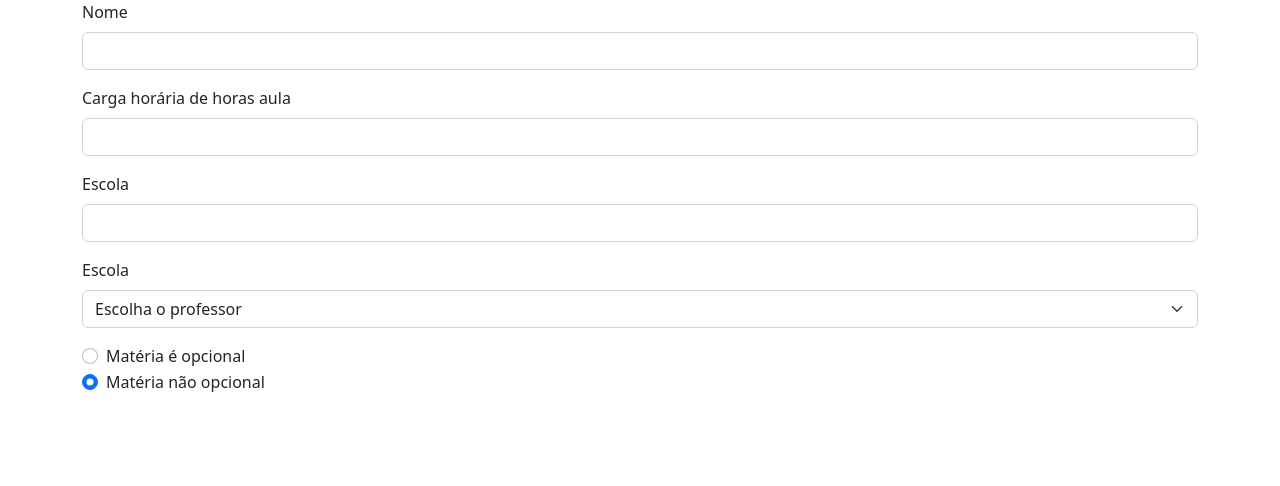
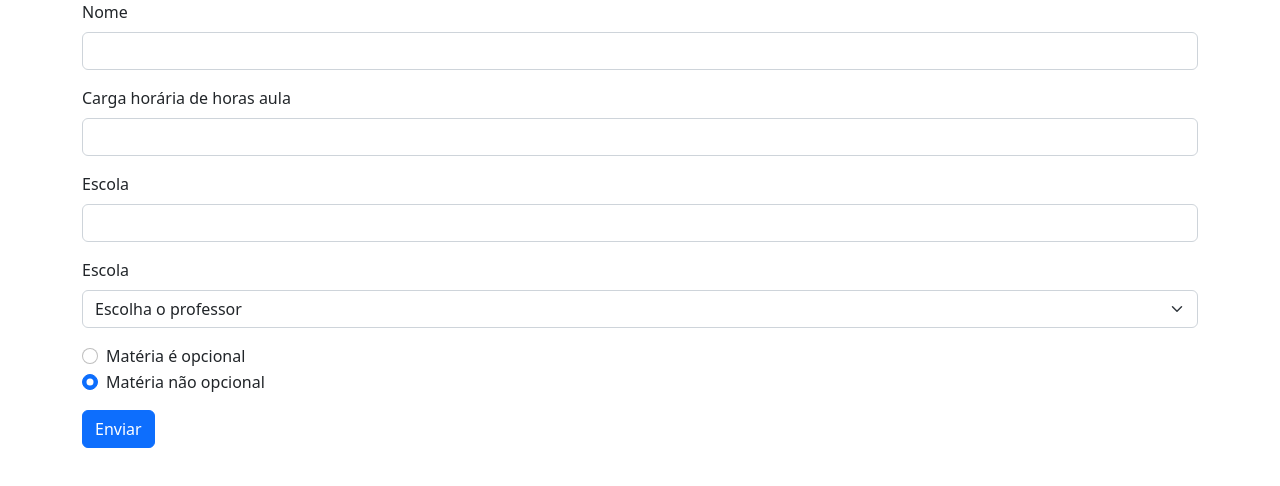
Before and after one commit to AntonioSabino/dev-in-philips-exercicios, an Angular app in the folder exercicios-semana9/: page / in a window 1280 px wide. Shown: the top 486 px of the page. Built offline with nearby package versions, Linux system fonts and the light colour scheme.

Commit message:
Ex 2 - inclusão do modal de sucesso

```diff
--- a/exercicios-semana9/src/app/app.module.ts
+++ b/exercicios-semana9/src/app/app.module.ts
@@ -4,11 +4,13 @@
 import { AppRoutingModule } from './app-routing.module';
 import { AppComponent } from './app.component';
 import { FormComponent } from './form/form.component';
+import { ButtonComponent } from './button/button.component';
 
 @NgModule({
   declarations: [
     AppComponent,
-    FormComponent
+    FormComponent,
+    ButtonComponent
   ],
   imports: [
     BrowserModule,
--- /dev/null
+++ b/exercicios-semana9/src/app/button/button.component.html
@@ -0,0 +1,37 @@
+<!-- Button trigger modal -->
+<button
+  type="button"
+  class="btn btn-primary"
+  data-bs-toggle="modal"
+  data-bs-target="#successModal"
+>
+  Enviar
+</button>
+
+<div
+  class="modal fade"
+  id="successModal"
+  tabindex="-1"
+  aria-labelledby="successModalLabel"
+  aria-hidden="true"
+>
+  <div class="modal-dialog">
+    <div class="modal-content">
+      <div class="modal-header">
+        <h1 class="modal-title fs-5" id="successModalLabel">Formulário</h1>
+        <button
+          type="button"
+          class="btn-close"
+          data-bs-dismiss="modal"
+          aria-label="Close"
+        ></button>
+      </div>
+      <div class="modal-body">Formulário enviado com sucesso</div>
+      <div class="modal-footer">
+        <button type="button" class="btn btn-secondary" data-bs-dismiss="modal">
+          Fechar
+        </button>
+      </div>
+    </div>
+  </div>
+</div>
--- a/exercicios-semana9/src/app/form/form.component.html
+++ b/exercicios-semana9/src/app/form/form.component.html
@@ -48,4 +48,5 @@
       </label>
     </div>
   </div>
+  <app-button></app-button>
 </form>
```
Also changed, not shown: exercicios-semana9/src/app/button/button.component.ts (added, +10 -0 lines), exercicios-semana9/src/app/button/button.component.css (added).
